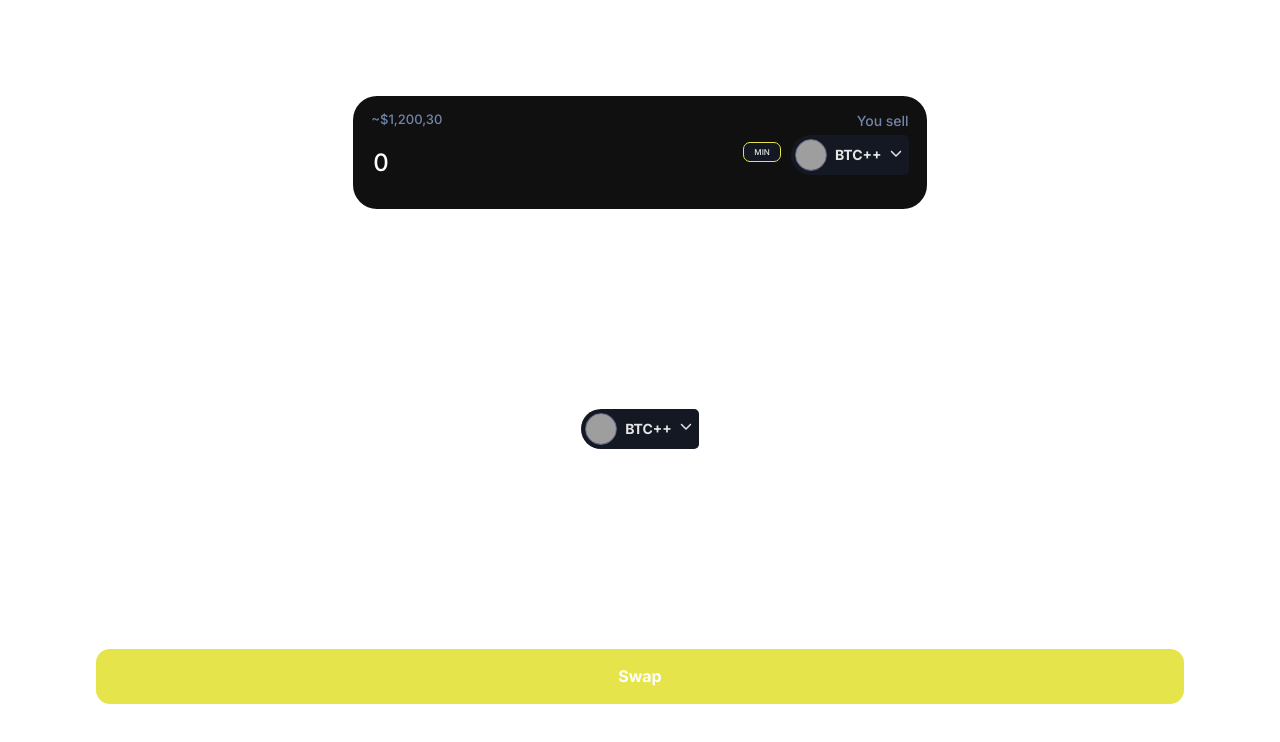
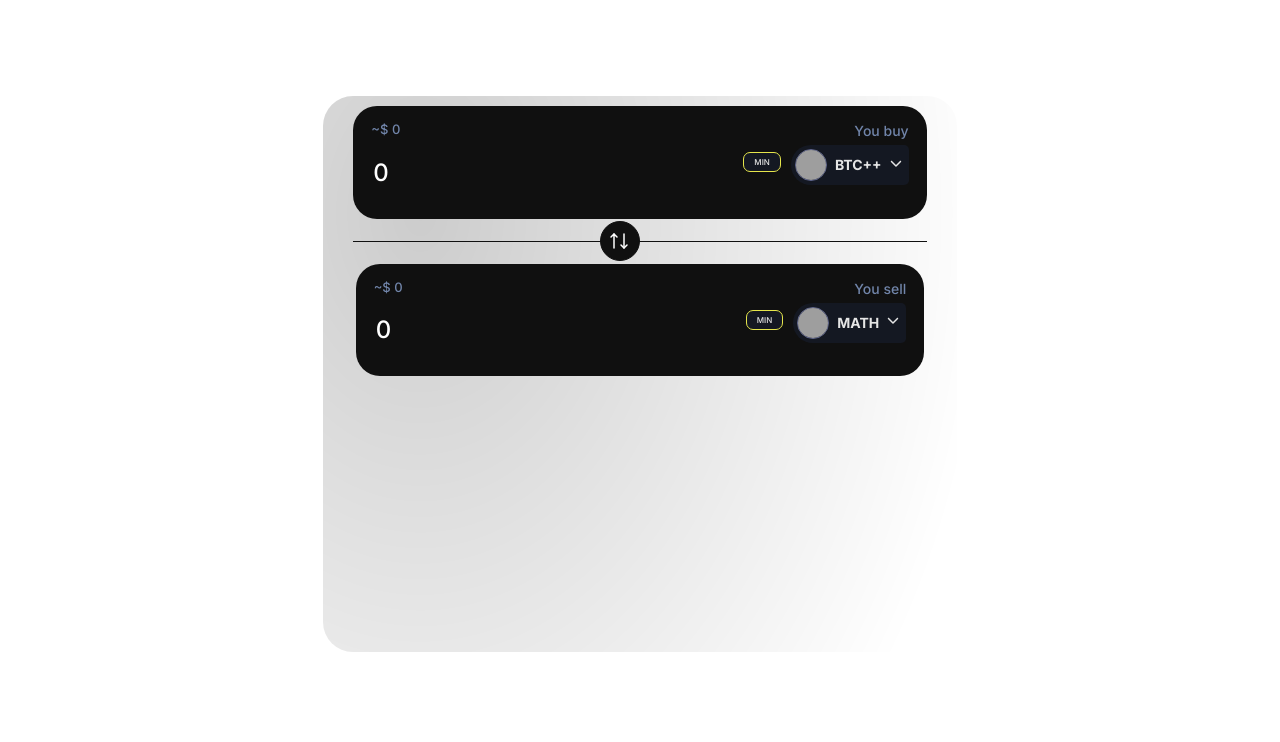
Before and after one commit to verenceLola/1InchAPI, a Next.js app: page / in a window 1280 px wide. Shown: the top 742 px of the page. Built offline with nearby package versions, Linux system fonts and the light colour scheme; grey boxes are pictures that could not be loaded.

Commit message:
add trading component

```diff
--- /dev/null
+++ b/src/components/atoms/Icons/SwapIcons.tsx
@@ -0,0 +1,38 @@
+export const SwapIcons = () => (
+  <svg
+    width="24"
+    height="24"
+    viewBox="0 0 24 24"
+    fill="none"
+    xmlns="http://www.w3.org/2000/svg"
+  >
+    <path
+      d="M10 8L7 5L4 8"
+      stroke="white"
+      stroke-width="1.5"
+      stroke-linecap="round"
+      stroke-linejoin="round"
+    />
+    <path
+      d="M7 19V5"
+      stroke="white"
+      stroke-width="1.5"
+      stroke-linecap="round"
+      stroke-linejoin="round"
+    />
+    <path
+      d="M14 16L17 19L20 16"
+      stroke="white"
+      stroke-width="1.5"
+      stroke-linecap="round"
+      stroke-linejoin="round"
+    />
+    <path
+      d="M17 5V19"
+      stroke="white"
+      stroke-width="1.5"
+      stroke-linecap="round"
+      stroke-linejoin="round"
+    />
+  </svg>
+);
--- a/src/components/atoms/Icons/index.ts
+++ b/src/components/atoms/Icons/index.ts
@@ -1 +1,2 @@
 export { ArrowDownIcon } from "./ArrowDown";
+export { SwapIcons } from "./SwapIcons";
--- a/src/components/atoms/Select/index.tsx
+++ b/src/components/atoms/Select/index.tsx
@@ -48,31 +48,30 @@ const CoinItem = styled.div`
 interface IProps {
   coins: ICoin[];
   onSelect: (address: string) => void;
+  selectedCoin: string;
 }
 
-export const CoinSelect = ({ coins = [], onSelect }: IProps) => {
+export const CoinSelect = ({ coins = [], onSelect, selectedCoin }: IProps) => {
   const [open, setOpen] = useState(false);
-
-  const [selected, setSelected] = useState<ICoin>(coins?.[0]);
 
   const onOpenDropDown = () => {
     setOpen((prevState) => !prevState);
   };
 
   const onSelectCoin = (address: string) => {
-    const selectedCoin = coins.find((x) => x.address === address);
-
-    if (selectedCoin) {
-      setSelected(selectedCoin);
-    }
-
     onSelect(address);
   };
 
   return (
     <Container>
       <SelectContainer>
-        {selected && <Coin details={selected} />}
+        {selectedCoin && (
+          <Coin
+            details={
+              coins.find((x) => x.address === selectedCoin) ?? coins?.[0]
+            }
+          />
+        )}
         <ArrowDownIcon
           onClick={onOpenDropDown}
           style={{ marginTop: -4, cursor: "pointer" }}
--- /dev/null
+++ b/src/components/atoms/SwapDivider/index.tsx
@@ -0,0 +1,42 @@
+import styled from "@emotion/styled";
+import { SwapIcons } from "../Icons";
+
+const Container = styled.div`
+  position: relative;
+  width: 100%;
+`;
+
+const SwapButtom = styled.button`
+  border-radius: 50%;
+  height: 40px;
+  width: 40px;
+  border: 1px solid #101010;
+  background: #101010;
+  cursor: pointer;
+  position: absolute;
+  top: 50%;
+  bottom: 50%;
+  right: 50%;
+  transform: translate(0%, -50%);
+`;
+
+const HR = styled.hr`
+  border: 1px solid #101010;
+  height: 1px;
+  border-bottom: none;
+  margin: none;
+  width: 100%;
+`;
+
+interface IProps {
+  onClick: () => void;
+}
+
+export const SwapDivider = ({ onClick }: IProps) => (
+  <Container>
+    <HR />
+    <SwapButtom onClick={onClick}>
+      <SwapIcons />
+    </SwapButtom>
+  </Container>
+);
--- a/src/components/atoms/index.ts
+++ b/src/components/atoms/index.ts
@@ -1,3 +1,4 @@
 export { CoinSelect } from "./Select";
 export { SwapButton } from "./Button";
 export { PillComponent as Pill } from "./Pill";
+export { SwapDivider as Divider } from "./SwapDivider";
--- a/src/components/molecules/CoinInput.tsx
+++ b/src/components/molecules/CoinInput.tsx
@@ -63,37 +63,38 @@ const Input = styled.input`
 interface IProps {
   variant: "sell" | "buy";
   coins: ICoin[];
+  onChange: (
+    event: ChangeEvent<HTMLInputElement>,
+    variant: "sell" | "buy"
+  ) => void;
+  amount: { value: number; usdcEstimate: number; address: string };
 }
 
-export const CoinInput = ({ variant, coins }: IProps) => {
-  const [amount, setAmount] = useState<{ value: number; usdcEstimate: number }>(
-    { value: 0, usdcEstimate: 0 }
-  );
-
-  const onChange = ({ target: { value } }: ChangeEvent<HTMLInputElement>) => {
-    if (Number.isInteger(value) || parseFloat(value)) {
-      setAmount((prevState) => ({ ...prevState, value: parseFloat(value) }));
-    }
-    if (value === "") {
-      setAmount((prevState) => ({ ...prevState, value: 0, usdcEstimate: 0 }));
-    }
-  };
-
-  const onCoinChange = (address: string) => {
-    console.log({ address });
+export const CoinInput = ({ variant, coins, onChange, amount }: IProps) => {
+  const onCoinChange = (address: string, action: "buy" | "sell") => {
+    // calculate USDC equivalent
+    console.log({ address, action });
   };
 
   return (
     <Container>
       <InputInfoContainer>
-        <USDCEstimate>~$1,200,30</USDCEstimate>
-        <Input value={amount.value} onChange={onChange} />
+        <USDCEstimate>~$ {amount.usdcEstimate}</USDCEstimate>
+        <Input
+          readOnly={variant === "sell"}
+          value={amount.value}
+          onChange={(event) => onChange(event, variant)}
+        />
       </InputInfoContainer>
       <CoinInfoContainer>
         <Pill text="min" />
         <CoinContainer>
           <ActionText>{variant === "buy" ? "You buy" : "You sell"}</ActionText>
-          <CoinSelect onSelect={onCoinChange} coins={coins} />
+          <CoinSelect
+            selectedCoin={amount.address}
+            onSelect={(address) => onCoinChange(address, variant)}
+            coins={coins}
+          />
         </CoinContainer>
       </CoinInfoContainer>
     </Container>
--- /dev/null
+++ b/src/components/organisms/Trading/index.tsx
@@ -0,0 +1,102 @@
+import { Divider } from "@/components/atoms";
+import { CoinInput } from "@/components/molecules";
+import { ICoin } from "@/models";
+import styled from "@emotion/styled";
+import { ChangeEvent, useState } from "react";
+
+const Container = styled.div`
+  display: flex;
+  flex-direction: column;
+  align-items: center;
+  padding: 0.625rem 1.875rem 1.875rem;
+  gap: 1.375rem;
+  background: radial-gradient(
+    90.16% 143.01% at 15.32% 21.04%,
+    rgba(0, 0, 0, 0.2) 0%,
+    rgba(4, 4, 4, 0) 100%
+  );
+  backdrop-filter: blur(1.25rem);
+  border-radius: 1.875rem;
+
+  height: 556px;
+`;
+
+interface IProps {
+  coins: ICoin[];
+}
+
+interface ITradeState {
+  buy: {
+    address: string;
+    value: number;
+    usdcEstimate: number;
+  };
+  sell: {
+    address: string;
+    value: number;
+    usdcEstimate: number;
+  };
+}
+
+export const TradingComponent = ({ coins }: IProps) => {
+  const [trade, setTrade] = useState<ITradeState>({
+    buy: {
+      value: 0,
+      usdcEstimate: 0,
+      address: coins?.[0].address,
+    },
+    sell: {
+      value: 0,
+      usdcEstimate: 0,
+      address: coins?.[1].address,
+    },
+  });
+
+  const onChange = (
+    { target: { value } }: ChangeEvent<HTMLInputElement>,
+    action: "buy" | "sell"
+  ) => {
+    if (Number.isInteger(value) || parseFloat(value)) {
+      setTrade((prevState) => ({
+        ...prevState,
+        [action]: { ...prevState[action], value: parseFloat(value) },
+      }));
+    }
+    if (value === "") {
+      setTrade((prevState) => ({
+        ...prevState,
+        [action]: {
+          ...prevState[action],
+          value: parseFloat(value),
+          usdcEstimate: 0,
+        },
+      }));
+    }
+  };
+
+  const onSwap = () => {
+    setTrade((prevState) => ({
+      ...prevState,
+      buy: prevState?.sell,
+      sell: prevState?.buy,
+    }));
+  };
+
+  return (
+    <Container>
+      <CoinInput
+        onChange={onChange}
+        amount={trade.buy}
+        coins={coins}
+        variant="buy"
+      />
+      <Divider onClick={onSwap} />
+      <CoinInput
+        onChange={onChange}
+        amount={trade.sell}
+        coins={coins}
+        variant="sell"
+      />
+    </Container>
+  );
+};
--- /dev/null
+++ b/src/components/organisms/index.ts
@@ -0,0 +1 @@
+export { TradingComponent } from "./Trading";
--- a/src/pages/index.tsx
+++ b/src/pages/index.tsx
@@ -1,9 +1,8 @@
-import { CoinSelect, SwapButton } from "@/components/atoms";
-import { CoinInput } from "@/components/molecules";
+import { TradingComponent } from "@/components/organisms";
 import { ICoin } from "@/models";
 import styled from "@emotion/styled";
 
-const Container = styled.main`
+const Container = styled.section`
   display: flex;
   flex-direction: column;
   justify-content: space-between;
@@ -47,9 +46,7 @@ const coins: ICoin[] = [
 export default function Home() {
   return (
     <Container>
-      <CoinInput coins={coins} variant="sell" />
-      <CoinSelect coins={coins} />
-      <SwapButton onClick={console.log} />
+      <TradingComponent coins={coins} />
     </Container>
   );
 }
```
